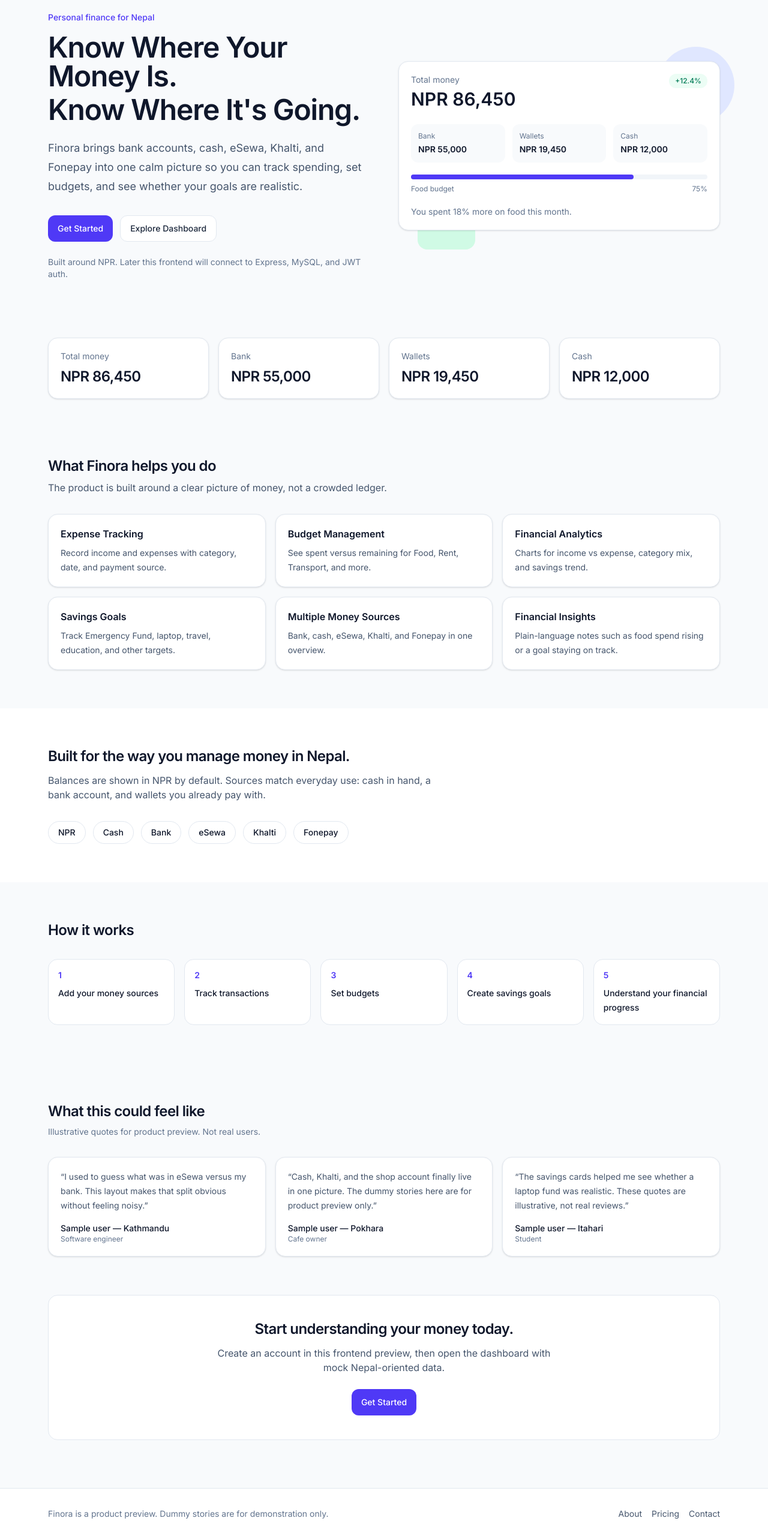
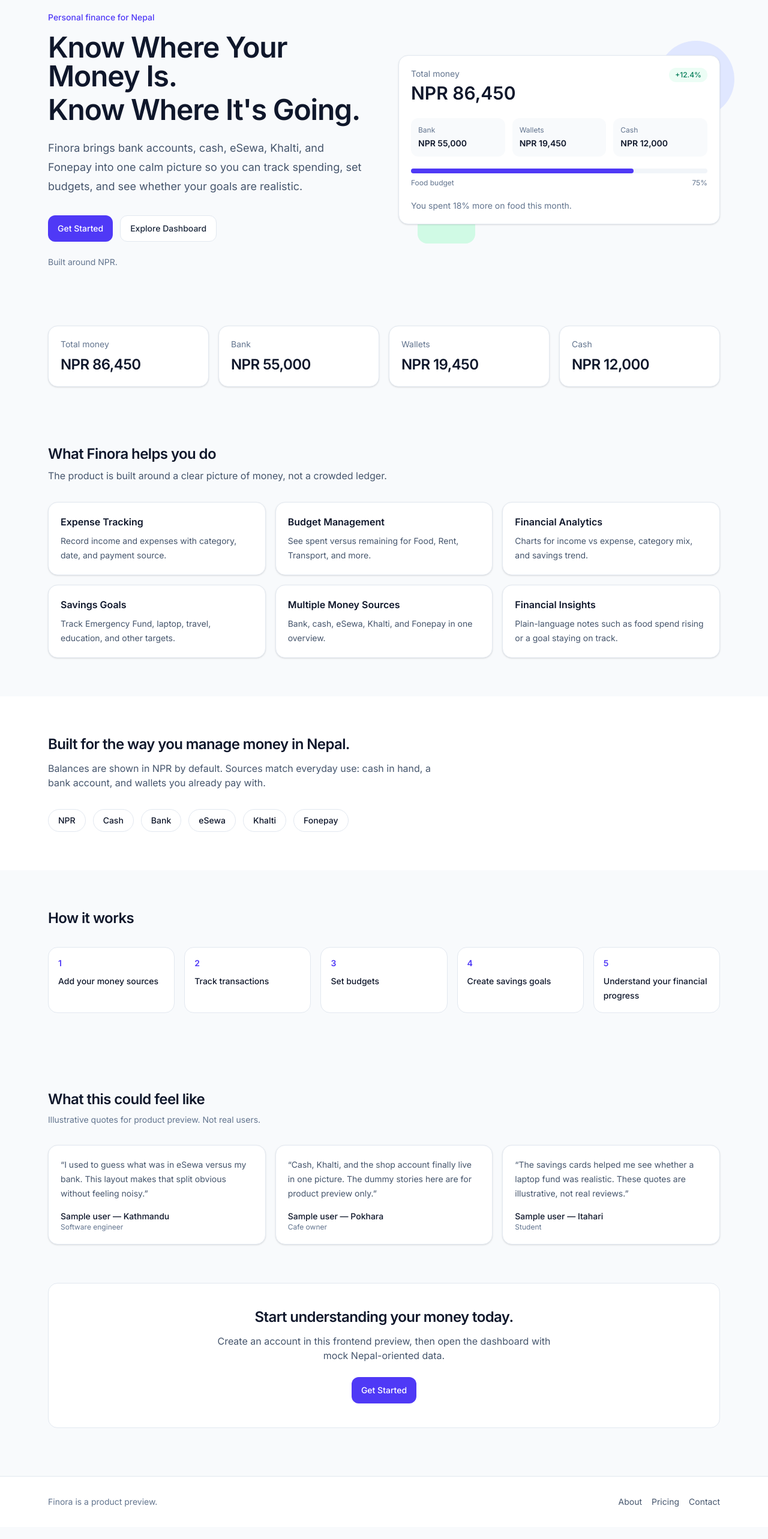
Before and after one commit to rusurusu18/Finora--Personal_Finance_Tracker-, a React (Vite) app in the folder frontend/: page / in a window 1280 px wide. Shown: the part 142-2708 px from the top of the page at 60% size. Built offline with nearby package versions, Linux system fonts and the light colour scheme.

Commit message:
Edited hero section

```diff
--- a/frontend/src/HomePageComponent/HeroSection.jsx
+++ b/frontend/src/HomePageComponent/HeroSection.jsx
@@ -22,7 +22,7 @@
           </Button>
         </div>
         <p className="mt-6 text-sm text-slate-500">
-          Built around NPR. Later this frontend will connect to Express, MySQL, and JWT auth.
+          Built around NPR.
         </p>
       </div>
 
--- a/frontend/src/layout/Footer.jsx
+++ b/frontend/src/layout/Footer.jsx
@@ -5,7 +5,7 @@
     <footer className="border-t border-slate-200 bg-white dark:border-slate-800 dark:bg-slate-950">
       <div className="mx-auto flex max-w-6xl flex-col gap-4 px-4 py-8 md:flex-row md:items-center md:justify-between">
         <p className="text-sm text-slate-500">
-          Finora is a product preview. Dummy stories are for demonstration only.
+          Finora is a product preview.
         </p>
         <div className="flex gap-4 text-sm">
           <Link to="/about" className="text-slate-600 hover:text-indigo-600 dark:text-slate-300">
```
